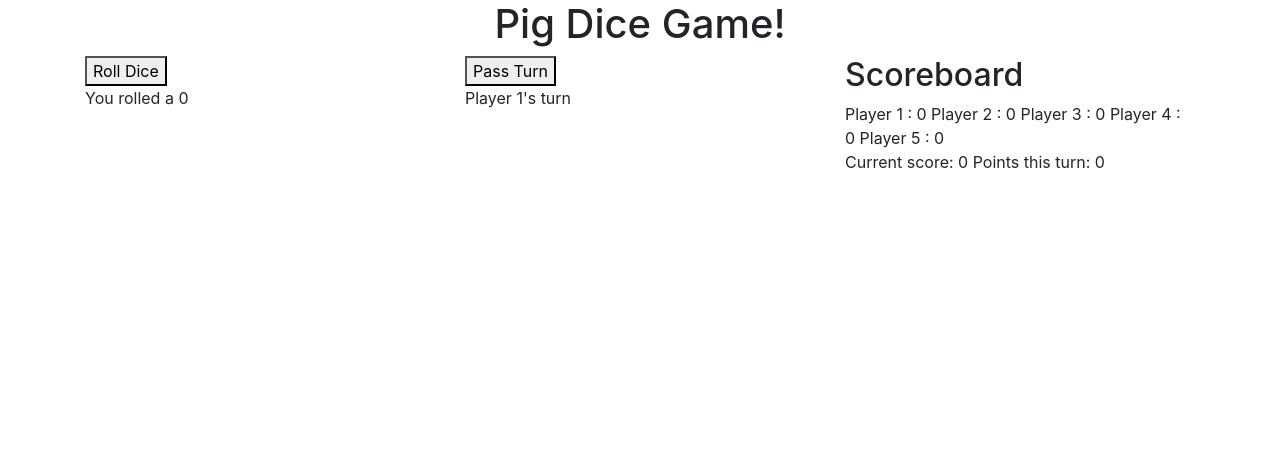
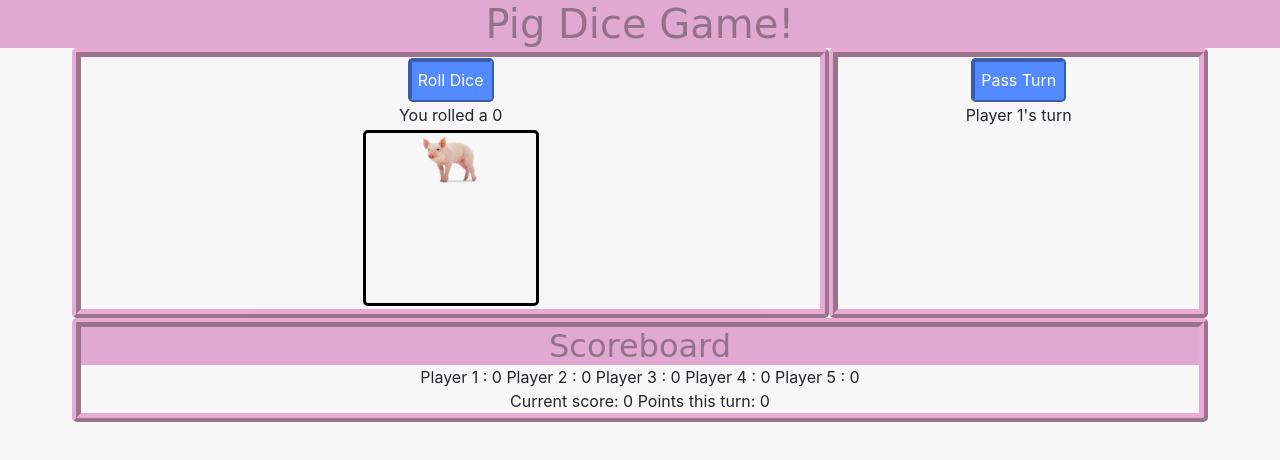
Before and after one commit to SandraT22/pig-dice-game, a plain HTML site: page index.html in a window 1280 px wide. Both pictures are taken after typing "5" into the empty fields and a click on the button "Start Game". Drawn offline with Linux system fonts and the light colour scheme; a web font is replaced by a local one.

Commit message:
Add styling in scripts
Co-authored-by: Zachary Waggoner <zacwaggoner42@gmail.com>

```diff
--- a/css/styles.css
+++ b/css/styles.css
@@ -8,6 +8,52 @@
   font-style: italic;
 }
 
-h1 {
+#pigs {
+  height: 11rem;
+  width: 11rem;
+  border: 0.2rem solid black;
+  border-radius: 0.3rem;
+  margin: 3px;
+  margin-left: auto;
+  margin-right: auto;
+}
+
+.col-4, .col-8, .col-12 {
+ padding: 0px;
+ border: 0.6rem ridge rgba(229, 163, 206, 0.918);
+ text-align: center;
+ border-radius: 0.3rem;
+}
+
+.row {
+  padding-left: 2px;
+  padding-right: 2px;
+}
+
+body {
+ background-color: rgb(247, 247, 247);
+}
+
+h1, h2 {
+  font-family: 'Fascinate', cursive;
+  color: rgb(149, 114, 140);
+  background-color: rgb(223, 169, 210);
   text-align: center;
+  margin: 0px;
 }
+
+img {
+  height: 3.4rem;
+  margin-top: auto;
+  margin-bottom: auto;
+}
+
+button {
+  padding: 6px;
+  margin: 1px;
+  color: white;
+  background-color: rgb(84, 138, 255);
+  border-radius: 0.3rem;
+  border: 0.3rem rgb(84, 138, 255);
+  border-style: inset ridge ridge inset;
+}
--- a/index.html
+++ b/index.html
@@ -3,11 +3,15 @@
   <head>
     <link href="css/bootstrap.css" rel="stylesheet" type="text/css">
     <link href="css/styles.css" rel="stylesheet" type="text/css">
+    <link rel="preconnect" href="https://fonts.googleapis.com">
+    <link rel="preconnect" href="https://fonts.gstatic.com" crossorigin>
+    <link href="https://fonts.googleapis.com/css2?family=Fascinate&display=swap" rel="stylesheet">
     <script src="js/jquery-3.6.0.js"></script>
     <script src="js/scripts.js"></script>
     <title>Pig Dice</title>
   </head>
   <body>
+
     <h1>Pig Dice Game!</h1>
     <div class="container">
       <form id="startGame">
@@ -20,11 +24,14 @@
     </div>
     <div class="container">
       <div class="row">
-        <div class="col-4">
+        <div class="col-8">
           <form id="rollDice">
             <button type="submit">Roll Dice</button>
           </form>
           <div id="dice">
+          </div>
+          <div id="pigs">
+
           </div>
         </div>
         <div class="col-4">
@@ -34,7 +41,7 @@
           <div id="nextTurn">
           </div>
         </div>
-        <div class="col-4">
+        <div class="col-12">
           <h2>Scoreboard</h2>
           <div id="winner">
           </div>
--- a/js/scripts.js
+++ b/js/scripts.js
@@ -1,15 +1,16 @@
 //Variable Declaration
-var score = 0;
-var dice = 0;
-var players = [];
-var maxPlayers = 0;
-var playerNumber = 1;
-var lastPlayer = 0;
+var score = 0; //points for this turn
+var dice = 0; //last value rolled
+var players = []; // array where scores are stored at
+var maxPlayers = 0; //total player count
+var playerNumber = 1; // who's turn it is
+var lastPlayer = 0; // who's turn was last
+var pigString = '<img src="img/pig.png" alt="pig">'; // display cute pigs
 
 //Buisiness Logic
 
 function turn() {
-  if (rollDice()>1){
+  if (rollDice() > 1){
     console.log(dice);
     score += dice;
     return score;
@@ -43,6 +44,10 @@ function nextPlayer(){
 
 function rollDice () {
   dice = parseInt(Math.random()*6 + 1) ;
+  pigString = '<img src="img/pig.png" alt="pig">';
+  for (i = 1; i < dice; i++) {
+    pigString += '<img src="img/pig.png" alt="pig">';
+  }
   return dice;
 }
 
@@ -57,9 +62,11 @@ function scoreboard() {
   $("#nextTurn").text("Player " + playerNumber + "'s turn");
   $("#currentPlayer").text("Current score: " + players[playerNumber-1] +  " Points this turn: " + score);
   $("#dice").text("You rolled a " + dice);
+  $("#pigs").html(pigString);
 }
 
 $(document).ready(function() {
+  $(".row").hide();
   $("form#startGame").submit(function(event) {
     event.preventDefault();
     maxPlayers = $("#numberOfPlayers").val();
@@ -67,6 +74,7 @@ $(document).ready(function() {
     for (i = 0; i < maxPlayers; i++) {
       players.push(0);
     }
+    $(".row").show();
     $("#winner").hide();
     $("#rollDice").show();
     $("#passTurn").show();
@@ -86,8 +94,6 @@ $(document).ready(function() {
       $("#passTurn").hide();
       $("#startGame").show();
     }
-
-
   });
   $("form#rollDice").submit(function(event) {
     event.preventDefault();
```
Also changed, not shown: img/pig.png (added).
